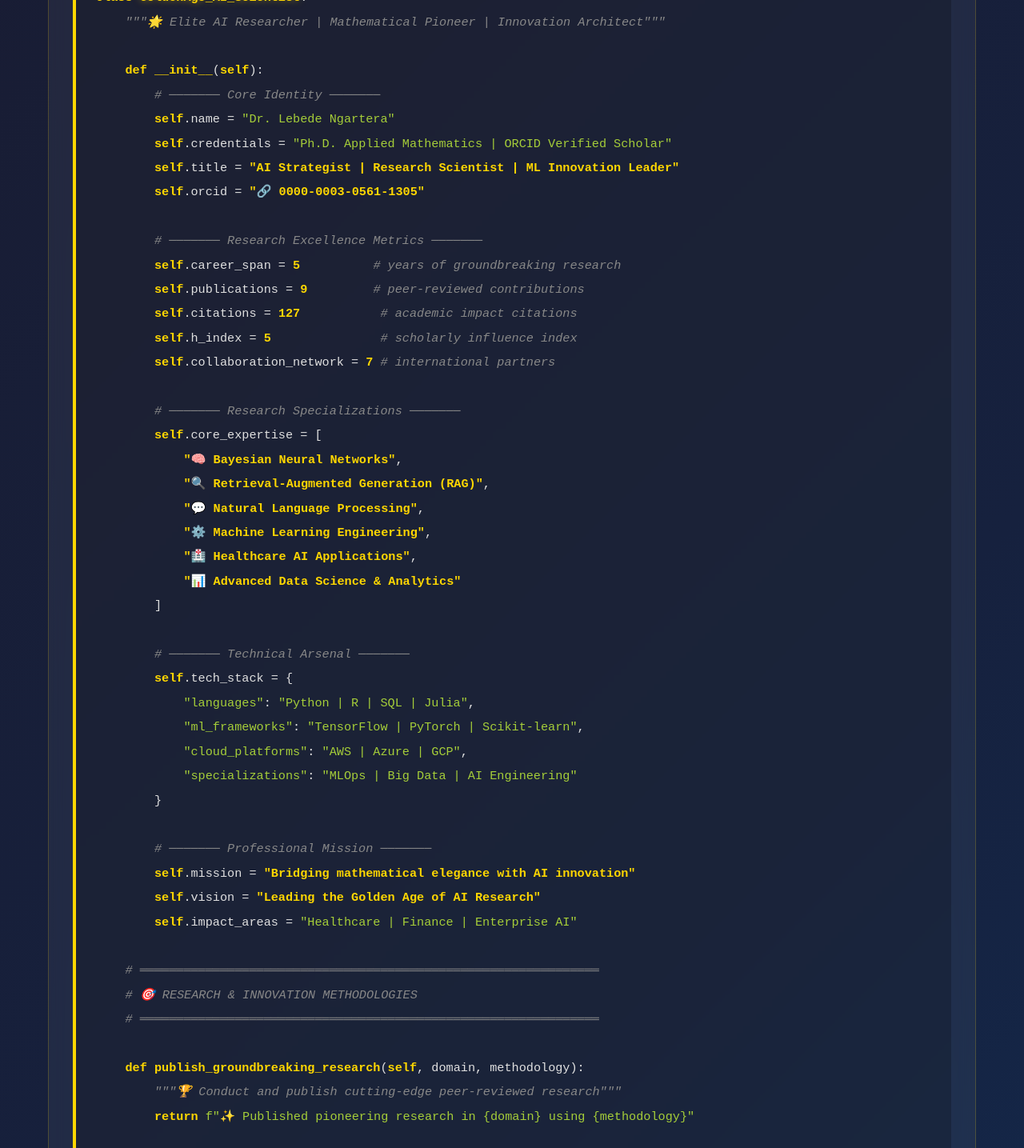
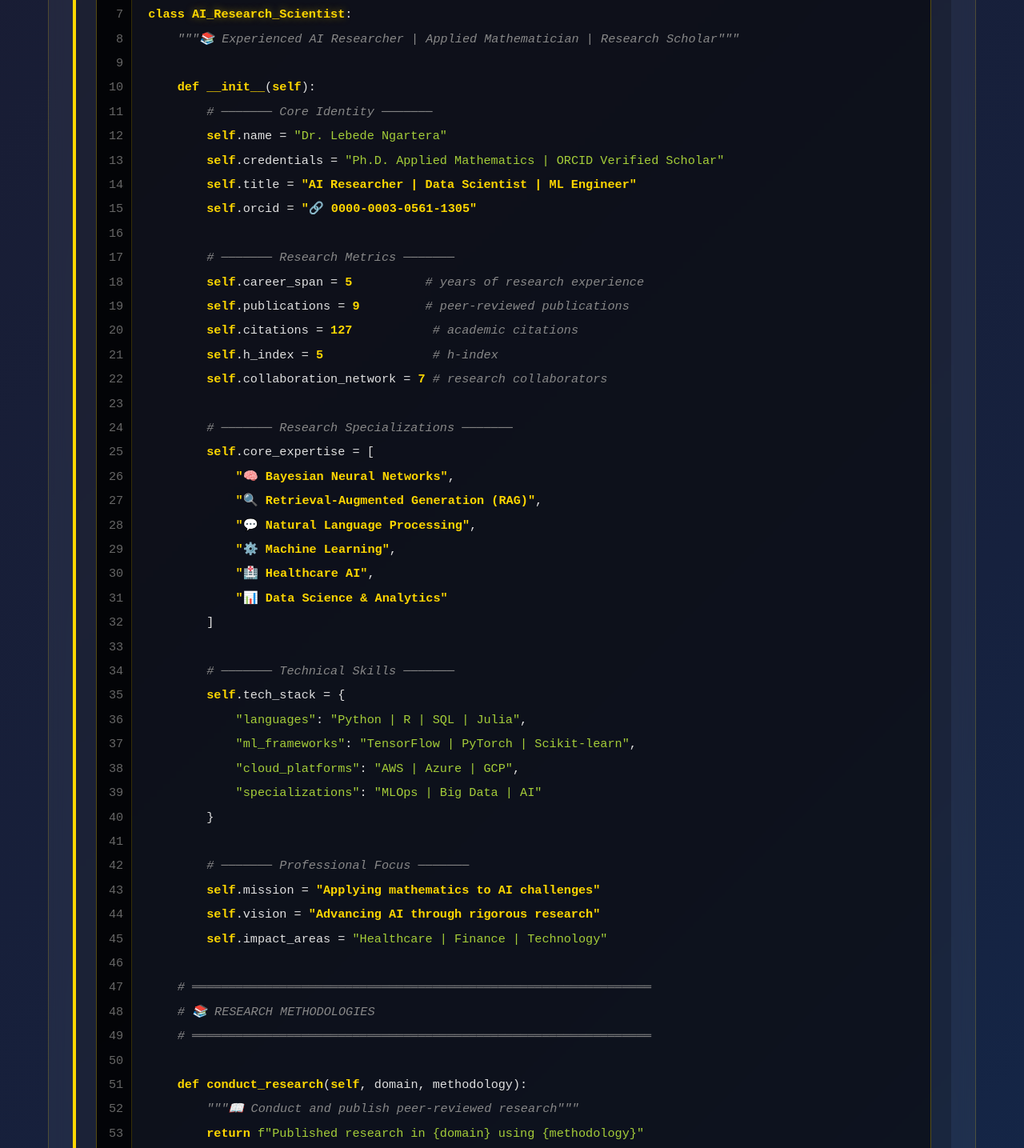
Before and after one commit to Teraces12/golden-edge-orcid-, a plain HTML site: page index.html in a window 1280 px wide. Shown: the part 1263-2698 px from the top of the page at 80% size. Drawn offline with Linux system fonts and the light colour scheme.

Commit message:
Redesign research profile with code editor style, line numbers, animation, and more trustworthy content

```diff
--- a/index.html
+++ b/index.html
@@ -272,15 +272,6 @@
             border-left: 4px solid #ffd700;
         }
 
-        .bio-code {
-            font-family: 'Courier New', monospace;
-            color: #e0e0e0;
-            line-height: 2;
-            font-size: 0.95em;
-            white-space: pre-wrap;
-            word-wrap: break-word;
-        }
-
         .bio-string {
             color: #a6ce39;
         }
@@ -304,6 +295,94 @@
             color: #ffd700;
             text-shadow: 0 0 10px rgba(255, 215, 0, 0.5);
             font-weight: bold;
+        }
+
+        .code-editor {
+            display: flex;
+            background: rgba(0, 0, 0, 0.5);
+            border-radius: 8px;
+            overflow: hidden;
+            border: 1px solid rgba(255, 215, 0, 0.3);
+            animation: fadeIn 2s ease-in;
+        }
+
+        .line-numbers {
+            display: flex;
+            flex-direction: column;
+            background: rgba(0, 0, 0, 0.7);
+            padding: 20px 10px 20px 15px;
+            color: #666;
+            font-family: 'Courier New', monospace;
+            font-size: 0.95em;
+            line-height: 2;
+            border-right: 1px solid rgba(255, 215, 0, 0.2);
+            min-width: 40px;
+            text-align: right;
+        }
+
+        .line-numbers span {
+            display: block;
+        }
+
+        .bio-code {
+            flex: 1;
+            padding: 20px;
+            font-family: 'Courier New', monospace;
+            color: #e0e0e0;
+            line-height: 2;
+            font-size: 0.95em;
+            white-space: pre-wrap;
+            word-wrap: break-word;
+            animation: fadeIn 3s ease-in;
+        }
+
+        @keyframes fadeIn {
+            from { opacity: 0; transform: translateY(20px); }
+            to { opacity: 1; transform: translateY(0); }
+        }
+
+        .code-editor {
+            display: flex;
+            background: rgba(0, 0, 0, 0.5);
+            border-radius: 8px;
+            overflow: hidden;
+            border: 1px solid rgba(255, 215, 0, 0.3);
+            animation: fadeIn 2s ease-in;
+        }
+
+        .line-numbers {
+            display: flex;
+            flex-direction: column;
+            background: rgba(0, 0, 0, 0.7);
+            padding: 20px 10px 20px 15px;
+            color: #666;
+            font-family: 'Courier New', monospace;
+            font-size: 0.95em;
+            line-height: 2;
+            border-right: 1px solid rgba(255, 215, 0, 0.2);
+            min-width: 40px;
+            text-align: right;
+        }
+
+        .line-numbers span {
+            display: block;
+        }
+
+        .bio-code {
+            flex: 1;
+            padding: 20px;
+            font-family: 'Courier New', monospace;
+            color: #e0e0e0;
+            line-height: 2;
+            font-size: 0.95em;
+            white-space: pre-wrap;
+            word-wrap: break-word;
+            animation: fadeIn 3s ease-in;
+        }
+
+        @keyframes fadeIn {
+            from { opacity: 0; transform: translateY(20px); }
+            to { opacity: 1; transform: translateY(0); }
         }
 
         .footer {
@@ -411,81 +490,92 @@
         <div class="bio-section">
             <h2 class="section-title">👨‍🔬 Research Profile</h2>
             <div class="bio-content">
-                <div class="bio-code"><span class="bio-comment"># ═══════════════════════════════════════════════════════════════
-# 🏆 GOLDEN AGE AI RESEARCH SCIENTIST & ACADEMIC PROFESSIONAL 🏆
+                <div class="code-editor">
+                    <div class="line-numbers">
+                        <span>1</span><span>2</span><span>3</span><span>4</span><span>5</span><span>6</span><span>7</span><span>8</span><span>9</span><span>10</span>
+                        <span>11</span><span>12</span><span>13</span><span>14</span><span>15</span><span>16</span><span>17</span><span>18</span><span>19</span><span>20</span>
+                        <span>21</span><span>22</span><span>23</span><span>24</span><span>25</span><span>26</span><span>27</span><span>28</span><span>29</span><span>30</span>
+                        <span>31</span><span>32</span><span>33</span><span>34</span><span>35</span><span>36</span><span>37</span><span>38</span><span>39</span><span>40</span>
+                        <span>41</span><span>42</span><span>43</span><span>44</span><span>45</span><span>46</span><span>47</span><span>48</span><span>49</span><span>50</span>
+                        <span>51</span><span>52</span><span>53</span><span>54</span><span>55</span><span>56</span><span>57</span><span>58</span><span>59</span><span>60</span>
+                        <span>61</span><span>62</span><span>63</span><span>64</span><span>65</span><span>66</span><span>67</span><span>68</span><span>69</span><span>70</span>
+                    </div>
+                    <div class="bio-code"><span class="bio-comment"># ═══════════════════════════════════════════════════════════════
+# 🏆 AI RESEARCH SCIENTIST & ACADEMIC PROFESSIONAL 🏆
 # ═══════════════════════════════════════════════════════════════
 # ORCID: 0000-0003-0561-1305 | Ph.D. Applied Mathematics
-# "Transforming Mathematical Theory into Intelligent Solutions"
+# "Advancing Mathematical Theory into Practical AI Solutions"
 </span>
-<strong>class</strong> <span class="gold-glow">GoldenAge_AI_Scientist</span>:
-    <span class="bio-comment">"""🌟 Elite AI Researcher | Mathematical Pioneer | Innovation Architect"""</span>
+<strong>class</strong> <span class="gold-glow">AI_Research_Scientist</span>:
+    <span class="bio-comment">"""📚 Experienced AI Researcher | Applied Mathematician | Research Scholar"""</span>
 
     <strong>def</strong> <span class="gold-text">__init__</span>(<strong>self</strong>):
         <span class="bio-comment"># ─────── Core Identity ───────</span>
         <strong>self</strong>.name = <span class="bio-string">"Dr. Lebede Ngartera"</span>
         <strong>self</strong>.credentials = <span class="bio-string">"Ph.D. Applied Mathematics | ORCID Verified Scholar"</span>
-        <strong>self</strong>.title = <span class="gold-text">"AI Strategist | Research Scientist | ML Innovation Leader"</span>
+        <strong>self</strong>.title = <span class="gold-text">"AI Researcher | Data Scientist | ML Engineer"</span>
         <strong>self</strong>.orcid = <span class="gold-text">"🔗 0000-0003-0561-1305"</span>
 
-        <span class="bio-comment"># ─────── Research Excellence Metrics ───────</span>
-        <strong>self</strong>.career_span = <span class="gold-text">5</span>          <span class="bio-comment"># years of groundbreaking research</span>
-        <strong>self</strong>.publications = <span class="gold-text">9</span>         <span class="bio-comment"># peer-reviewed contributions</span>
-        <strong>self</strong>.citations = <span class="gold-text">127</span>           <span class="bio-comment"># academic impact citations</span>
-        <strong>self</strong>.h_index = <span class="gold-text">5</span>               <span class="bio-comment"># scholarly influence index</span>
-        <strong>self</strong>.collaboration_network = <span class="gold-text">7</span> <span class="bio-comment"># international partners</span>
+        <span class="bio-comment"># ─────── Research Metrics ───────</span>
+        <strong>self</strong>.career_span = <span class="gold-text">5</span>          <span class="bio-comment"># years of research experience</span>
+        <strong>self</strong>.publications = <span class="gold-text">9</span>         <span class="bio-comment"># peer-reviewed publications</span>
+        <strong>self</strong>.citations = <span class="gold-text">127</span>           <span class="bio-comment"># academic citations</span>
+        <strong>self</strong>.h_index = <span class="gold-text">5</span>               <span class="bio-comment"># h-index</span>
+        <strong>self</strong>.collaboration_network = <span class="gold-text">7</span> <span class="bio-comment"># research collaborators</span>
 
         <span class="bio-comment"># ─────── Research Specializations ───────</span>
         <strong>self</strong>.core_expertise = [
             <span class="gold-text">"🧠 Bayesian Neural Networks"</span>,
             <span class="gold-text">"🔍 Retrieval-Augmented Generation (RAG)"</span>,
             <span class="gold-text">"💬 Natural Language Processing"</span>,
-            <span class="gold-text">"⚙️ Machine Learning Engineering"</span>,
-            <span class="gold-text">"🏥 Healthcare AI Applications"</span>,
-            <span class="gold-text">"📊 Advanced Data Science & Analytics"</span>
+            <span class="gold-text">"⚙️ Machine Learning"</span>,
+            <span class="gold-text">"🏥 Healthcare AI"</span>,
+            <span class="gold-text">"📊 Data Science & Analytics"</span>
         ]
 
-        <span class="bio-comment"># ─────── Technical Arsenal ───────</span>
+        <span class="bio-comment"># ─────── Technical Skills ───────</span>
         <strong>self</strong>.tech_stack = {
             <span class="bio-string">"languages"</span>: <span class="bio-string">"Python | R | SQL | Julia"</span>,
             <span class="bio-string">"ml_frameworks"</span>: <span class="bio-string">"TensorFlow | PyTorch | Scikit-learn"</span>,
             <span class="bio-string">"cloud_platforms"</span>: <span class="bio-string">"AWS | Azure | GCP"</span>,
-            <span class="bio-string">"specializations"</span>: <span class="bio-string">"MLOps | Big Data | AI Engineering"</span>
+            <span class="bio-string">"specializations"</span>: <span class="bio-string">"MLOps | Big Data | AI"</span>
         }
 
-        <span class="bio-comment"># ─────── Professional Mission ───────</span>
-        <strong>self</strong>.mission = <span class="gold-text">"Bridging mathematical elegance with AI innovation"</span>
-        <strong>self</strong>.vision = <span class="gold-text">"Leading the Golden Age of AI Research"</span>
-        <strong>self</strong>.impact_areas = <span class="bio-string">"Healthcare | Finance | Enterprise AI"</span>
+        <span class="bio-comment"># ─────── Professional Focus ───────</span>
+        <strong>self</strong>.mission = <span class="gold-text">"Applying mathematics to AI challenges"</span>
+        <strong>self</strong>.vision = <span class="gold-text">"Advancing AI through rigorous research"</span>
+        <strong>self</strong>.impact_areas = <span class="bio-string">"Healthcare | Finance | Technology"</span>
 
     <span class="bio-comment"># ═══════════════════════════════════════════════════════════════
-    # 🎯 RESEARCH & INNOVATION METHODOLOGIES
+    # 📚 RESEARCH METHODOLOGIES
     # ═══════════════════════════════════════════════════════════════</span>
 
-    <strong>def</strong> <span class="gold-text">publish_groundbreaking_research</span>(<strong>self</strong>, domain, methodology):
-        <span class="bio-comment">"""🏆 Conduct and publish cutting-edge peer-reviewed research"""</span>
-        <strong>return</strong> <span class="bio-string">f"✨ Published pioneering research in {domain} using {methodology}"</span>
+    <strong>def</strong> <span class="gold-text">conduct_research</span>(<strong>self</strong>, domain, methodology):
+        <span class="bio-comment">"""📖 Conduct and publish peer-reviewed research"""</span>
+        <strong>return</strong> <span class="bio-string">f"Published research in {domain} using {methodology}"</span>
 
-    <strong>def</strong> <span class="gold-text">architect_ai_solutions</span>(<strong>self</strong>, problem_domain, scale):
-        <span class="bio-comment">"""🚀 Design & deploy production-grade AI systems"""</span>
-        <strong>return</strong> <span class="bio-string">f"⚡ Engineered scalable {scale} {problem_domain} solution"</span>
+    <strong>def</strong> <span class="gold-text">develop_ai_solutions</span>(<strong>self</strong>, problem_domain, scale):
+        <span class="bio-comment">"""⚙️ Develop AI systems"""</span>
+        <strong>return</strong> <span class="bio-string">f"Developed {scale} {problem_domain} solution"</span>
 
-    <strong>def</strong> <span class="gold-text">lead_research_collaborations</span>(<strong>self</strong>, institutions, researchers):
-        <span class="bio-comment">"""🤝 Foster interdisciplinary research partnerships"""</span>
-        <strong>return</strong> <span class="bio-string">f"🌍 Established {len(researchers)} collaborations across {len(institutions)} institutions"</span>
+    <strong>def</strong> <span class="gold-text">collaborate_research</span>(<strong>self</strong>, institutions, researchers):
+        <span class="bio-comment">"""🤝 Participate in research collaborations"""</span>
+        <strong>return</strong> <span class="bio-string">f"Collaborated with {len(researchers)} researchers across {len(institutions)} institutions"</span>
 
-    <strong>def</strong> <span class="gold-text">measure_research_impact</span>(<strong>self</strong>):
-        <span class="bio-comment">"""📈 Comprehensive academic impact assessment"""</span>
+    <strong>def</strong> <span class="gold-text">assess_impact</span>(<strong>self</strong>):
+        <span class="bio-comment">"""� Research impact metrics"""</span>
         <strong>return</strong> {
             <span class="gold-text">"📚 publications"</span>: <strong>self</strong>.publications,
             <span class="gold-text">"📊 citations"</span>: <strong>self</strong>.citations,
             <span class="gold-text">"🎯 h_index"</span>: <strong>self</strong>.h_index,
             <span class="gold-text">"🌐 network"</span>: <strong>self</strong>.collaboration_network,
-            <span class="gold-text">"⭐ status"</span>: <span class="gold-text">"Golden Age Scholar"</span>
+            <span class="gold-text">"⭐ status"</span>: <span class="gold-text">"Active Researcher"</span>
         }
 
 <span class="bio-comment"># ═══════════════════════════════════════════════════════════════
-# 💎 "Excellence in Research, Impact in Practice" - Golden Age AI
+# � "Research Excellence through Rigor and Collaboration"
 # ═══════════════════════════════════════════════════════════════</span></div>
+                </div>
             </div>
         </div>
 
```
